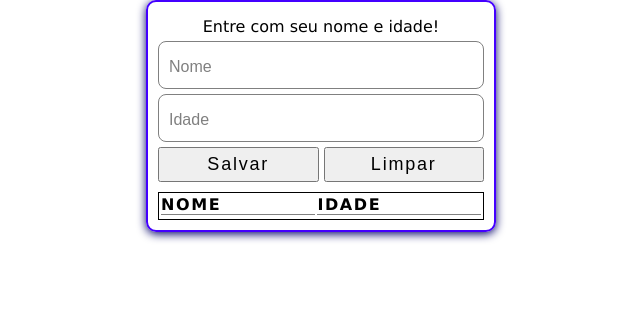
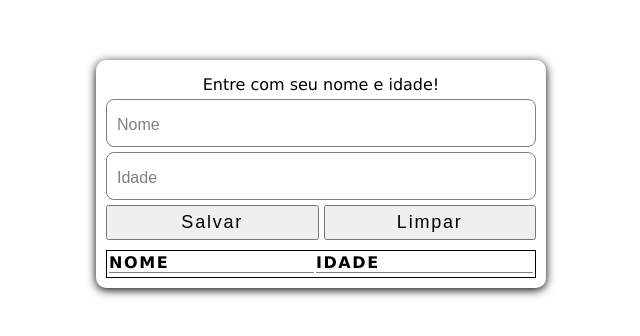
Before and after one commit to Drslx/Teste-GRX, a plain HTML site: page index.html in a window 1280 px wide. Shown: the whole page, without its empty margins (319-959 px from the left). Drawn offline with Linux system fonts and the light colour scheme.

Commit message:
Deploy netlify

```diff
--- a/styles.css
+++ b/styles.css
@@ -9,17 +9,16 @@
 html,
 body {
   height: 100vh;
+  margin-top: 30px;
   font-family: Verdana, Geneva, Tahoma, sans-serif;
 }
 
 #container {
-  width: 350px;
-  min-height: max-content;
+  width: 450px;
   margin: 0 auto;
   padding: 5px;
-  border: 2px solid rgb(68, 0, 255);
   border-radius: 10px;
-  box-shadow: 0px 2px 10px #000066;
+  box-shadow: 0px 2px 10px #000;
   display: flex;
   flex-direction: column;
 }
@@ -49,9 +48,9 @@ p {
 
 input:hover,
 input:focus {
-  border-color: #000066;
+  outline: none;
   background-color: #dfe2e281;
-  box-shadow: 0px 2px 10px #000066;
+  box-shadow: 0px 2px 10px #000;
 }
 .wrapper__button button {
   width: 50%;
```
Also changed, not shown: 1 other file.
